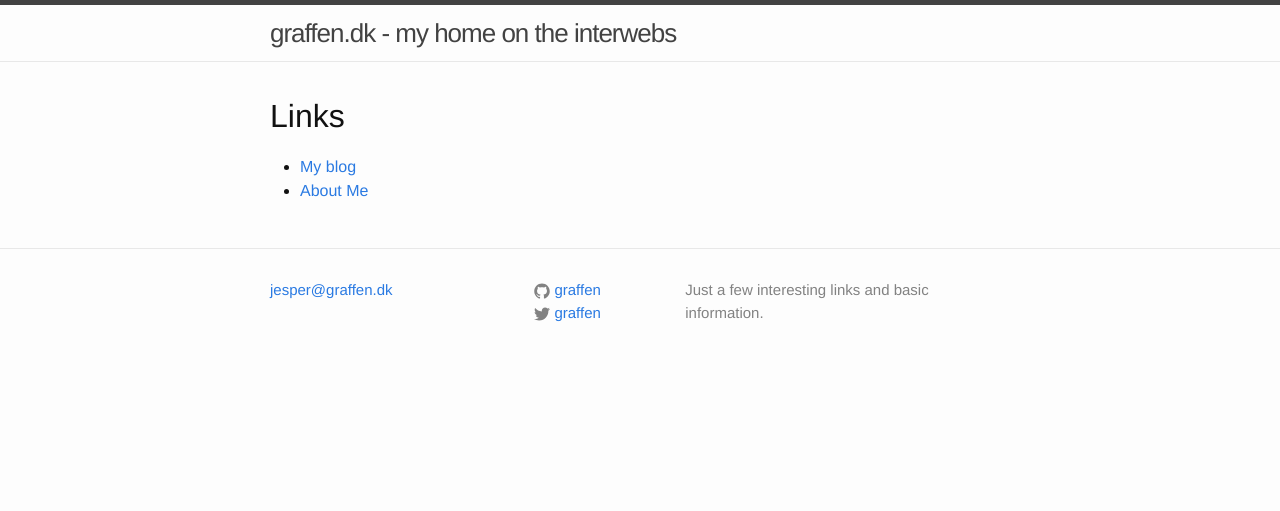
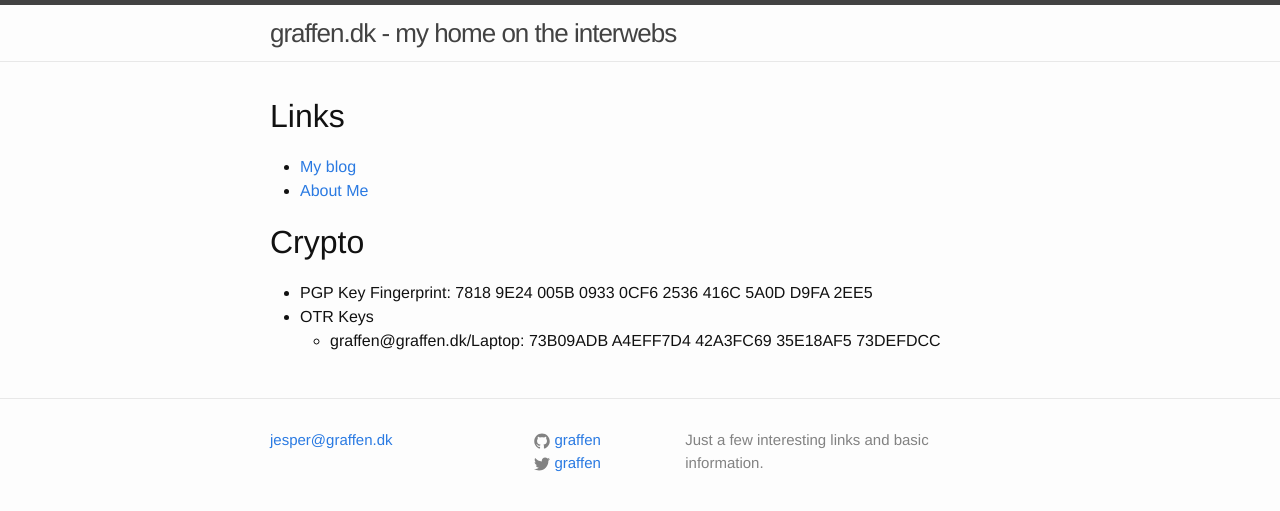
Before and after one commit to graffen/graffen.github.io, a Jekyll site: the page built from index.md, in a window 1280 px wide. Shown: the top 511 px of the page. Built offline with Jekyll 4.4.1, drawn with Linux system fonts in a browser that asks for light colours.

Commit message:
Add fingerprints

```diff
--- a/index.md
+++ b/index.md
@@ -6,3 +6,8 @@ layout: default
 
 * [My blog](https://blog.graffen.dk)
 * [About Me](https://about.me/graffen)
+
+# Crypto
+* PGP Key Fingerprint: 7818 9E24 005B 0933 0CF6  2536 416C 5A0D D9FA 2EE5
+* OTR Keys
+  * graffen@graffen.dk/Laptop: 73B09ADB A4EFF7D4 42A3FC69 35E18AF5 73DEFDCC
```
